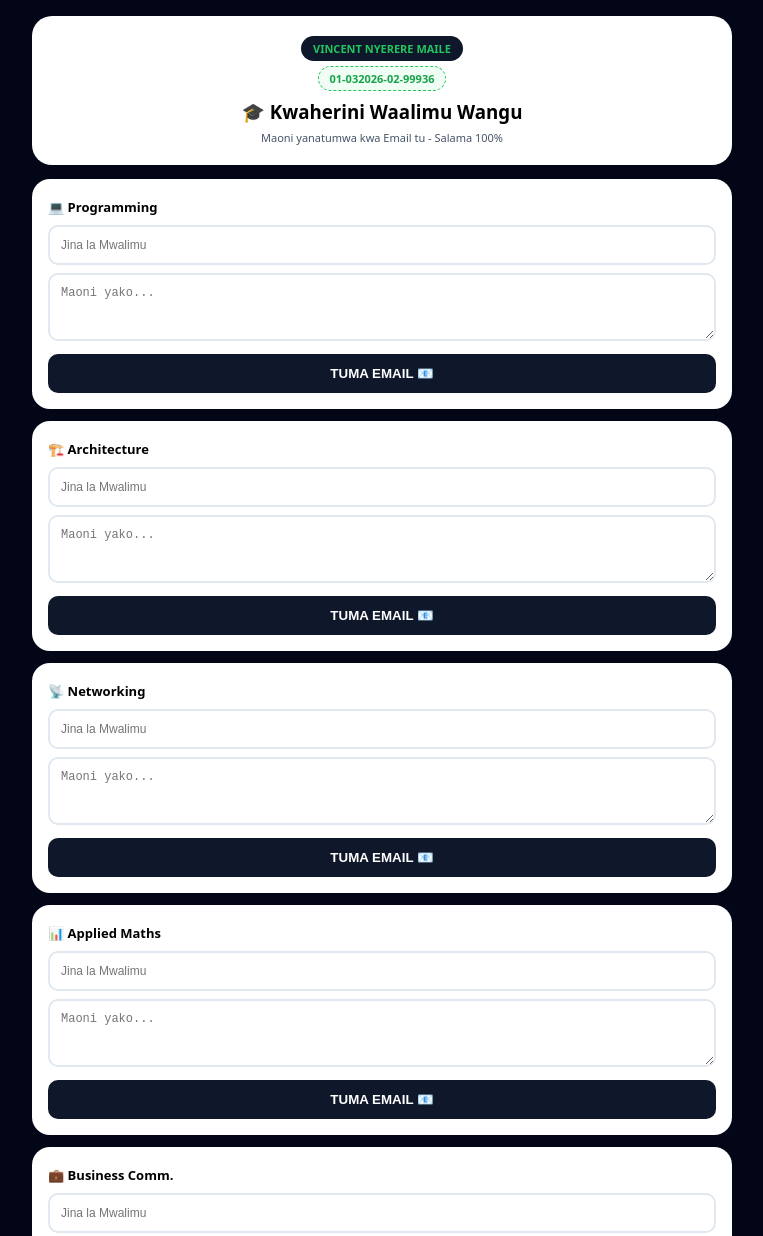
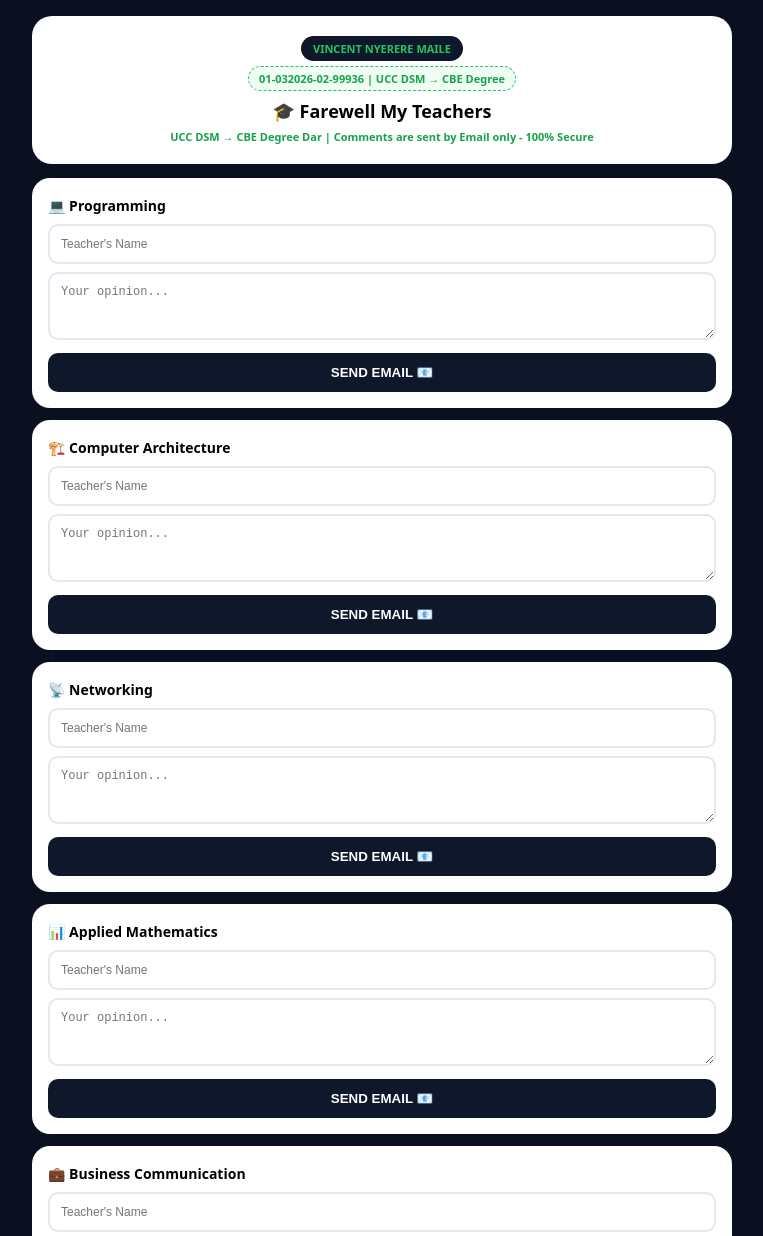
Before and after one commit to vincentnyerere4-coder/kwaheri-waalimu-ucc, a plain HTML site: page index.html in a window 1280 px wide. Shown: the top 1236 px of the page, without its empty margins (258-1021 px from the left). Drawn offline with Linux system fonts and the light colour scheme.

Commit message:
Update index.html

```diff
--- a/index.html
+++ b/index.html
@@ -1,54 +1,52 @@
-
 <!DOCTYPE html>
-<html lang="sw">
+<html lang="en">
 <head>
 <meta charset="UTF-8">
 <meta name="viewport" content="width=device-width, initial-scale=1.0">
-<title>Kwaheri Waalimu - Vincent Nyerere Maile</title>
+<title>Farewell - Vincent Nyerere Maile</title>
 <style>
 *{margin:0;padding:0;box-sizing:border-box}
-body{font-family:system-ui;background:#020617;padding:16px}
+body{font-family:system-ui;background:#0a1020;padding:16px}
 .container{max-width:700px;margin:0 auto}
 .header{background:#fff;border-radius:20px;padding:20px;text-align:center;margin-bottom:14px}
 .badge{background:#0f172a;color:#22c55e;padding:5px 12px;border-radius:20px;font-size:11px;font-weight:800;width:fit-content;margin:0 auto 5px}
 .reg{background:#f0fdf4;border:1px dashed #22c55e;padding:4px 10px;border-radius:20px;font-size:11px;font-weight:700;color:#16a34a;width:fit-content;margin:0 auto 8px}
+.header h3{font-size:18px;margin-top:8px}
+.header p{font-size:11px;color:#16a34a;margin-top:6px;font-weight:600}
 .subject{background:#fff;border-radius:18px;padding:16px;margin-bottom:12px}
-.subject b{font-size:13px}
+.subject b{font-size:14px}
 .subject input,.subject textarea{width:100%;padding:11px;border:2px solid #e2e8f0;border-radius:10px;margin-top:8px;font-size:12px}
 .btn{width:100%;background:#0f172a;color:#fff;border:none;padding:12px;border-radius:10px;font-weight:700;margin-top:8px;cursor:pointer}
 .success{display:none;background:#dcfce7;color:#166534;padding:10px;border-radius:8px;font-size:11px;margin-top:8px;text-align:center;font-weight:600}
+.footer{text-align:center;color:#94a3b8;font-size:10px;margin-top:16px}
+.footer b{color:#e2e8f0}
 </style>
 </head>
 <body>
 <div class="container">
 <div class="header">
 <div class="badge">VINCENT NYERERE MAILE</div>
-<div class="reg">01-032026-02-99936</div>
-<h3>🎓 Kwaherini Waalimu Wangu</h3>
-<p style="font-size:11px;color:#475569;margin-top:6px">Maoni yanatumwa kwa Email tu - Salama 100%</p>
+<div class="reg">01-032026-02-99936 | UCC DSM → CBE Degree</div>
+<h3>🎓 Farewell My Teachers</h3>
+<p>UCC DSM → CBE Degree Dar | Comments are sent by Email only - 100% Secure</p>
 </div>
-
-<div class="subject"><b>💻 Programming</b><input id="n1" placeholder="Jina la Mwalimu"><textarea id="m1" rows="3" placeholder="Maoni yako..."></textarea><button class="btn" onclick="send('Programming','n1','m1','o1')">TUMA EMAIL 📧</button><div id="o1" class="success"></div></div>
-
-<div class="subject"><b>🏗️ Architecture</b><input id="n2" placeholder="Jina la Mwalimu"><textarea id="m2" rows="3" placeholder="Maoni yako..."></textarea><button class="btn" onclick="send('Architecture','n2','m2','o2')">TUMA EMAIL 📧</button><div id="o2" class="success"></div></div>
-
-<div class="subject"><b>📡 Networking</b><input id="n3" placeholder="Jina la Mwalimu"><textarea id="m3" rows="3" placeholder="Maoni yako..."></textarea><button class="btn" onclick="send('Networking','n3','m3','o3')">TUMA EMAIL 📧</button><div id="o3" class="success"></div></div>
-
-<div class="subject"><b>📊 Applied Maths</b><input id="n4" placeholder="Jina la Mwalimu"><textarea id="m4" rows="3" placeholder="Maoni yako..."></textarea><button class="btn" onclick="send('Applied Maths','n4','m4','o4')">TUMA EMAIL 📧</button><div id="o4" class="success"></div></div>
-
-<div class="subject"><b>💼 Business Comm.</b><input id="n5" placeholder="Jina la Mwalimu"><textarea id="m5" rows="3" placeholder="Maoni yako..."></textarea><button class="btn" onclick="send('Business Comm.','n5','m5','o5')">TUMA EMAIL 📧</button><div id="o5" class="success"></div></div>
-
+<div class="subject"><b>💻 Programming</b><input id="n1" placeholder="Teacher's Name"><textarea id="m1" rows="3" placeholder="Your opinion..."></textarea><button class="btn" onclick="send('Programming','n1','m1','o1')">SEND EMAIL 📧</button><div id="o1" class="success"></div></div>
+<div class="subject"><b>🏗️ Computer Architecture</b><input id="n2" placeholder="Teacher's Name"><textarea id="m2" rows="3" placeholder="Your opinion..."></textarea><button class="btn" onclick="send('Architecture','n2','m2','o2')">SEND EMAIL 📧</button><div id="o2" class="success"></div></div>
+<div class="subject"><b>📡 Networking</b><input id="n3" placeholder="Teacher's Name"><textarea id="m3" rows="3" placeholder="Your opinion..."></textarea><button class="btn" onclick="send('Networking','n3','m3','o3')">SEND EMAIL 📧</button><div id="o3" class="success"></div></div>
+<div class="subject"><b>📊 Applied Mathematics</b><input id="n4" placeholder="Teacher's Name"><textarea id="m4" rows="3" placeholder="Your opinion..."></textarea><button class="btn" onclick="send('Applied Maths','n4','m4','o4')">SEND EMAIL 📧</button><div id="o4" class="success"></div></div>
+<div class="subject"><b>💼 Business Communication</b><input id="n5" placeholder="Teacher's Name"><textarea id="m5" rows="3" placeholder="Your opinion..."></textarea><button class="btn" onclick="send('Business Comm.','n5','m5','o5')">SEND EMAIL 📧</button><div id="o5" class="success"></div></div>
+<div class="footer"><b>Prepared by Vincent Nyerere Maile</b><br>01-032026-02-99936 | UCC DSM → CBE Degree Dar es Salaam</div>
 </div>
 <script>
 const EMAIL="vincentnyerere4@gmail.com";
 async function send(somo,nId,mId,oId){
-const jina=document.getElementById(nId).value;
-const maoni=document.getElementById(mId).value;
+const jina=document.getElementById(nId).value.trim();
+const maoni=document.getElementById(mId).value.trim();
 const box=document.getElementById(oId);
-if(!jina||!maoni){alert("Jaza jina na maoni");return;}
-box.style.display="block";box.innerText="⏳ Inatuma...";
-await fetch("https://formsubmit.co/ajax/"+EMAIL,{method:"POST",headers:{"Content-Type":"application/json"},body:JSON.stringify({Somo:somo,Mwalimu:jina,Maoni:maoni,Reg:"01-032026-02-99936"})});
-box.innerText="✅ Asante Mwalimu "+jina+" - Maoni ya "+somo+" yametumwa kwa Email";
+if(!jina||!maoni){alert("Please fill name and comment");return;}
+box.style.display="block";box.innerText="⏳ Sending...";
+await fetch("https://formsubmit.co/ajax/"+EMAIL,{method:"POST",headers:{"Content-Type":"application/json"},body:JSON.stringify({Subject:somo,Teacher:jina,Comment:maoni,Reg:"01-032026-02-99936",From:"UCC DSM to CBE Degree"})});
+box.innerText="✅ Thanks Teacher "+jina+" - Comment sent";
 document.getElementById(nId).value="";document.getElementById(mId).value="";
 }
 </script>
```
